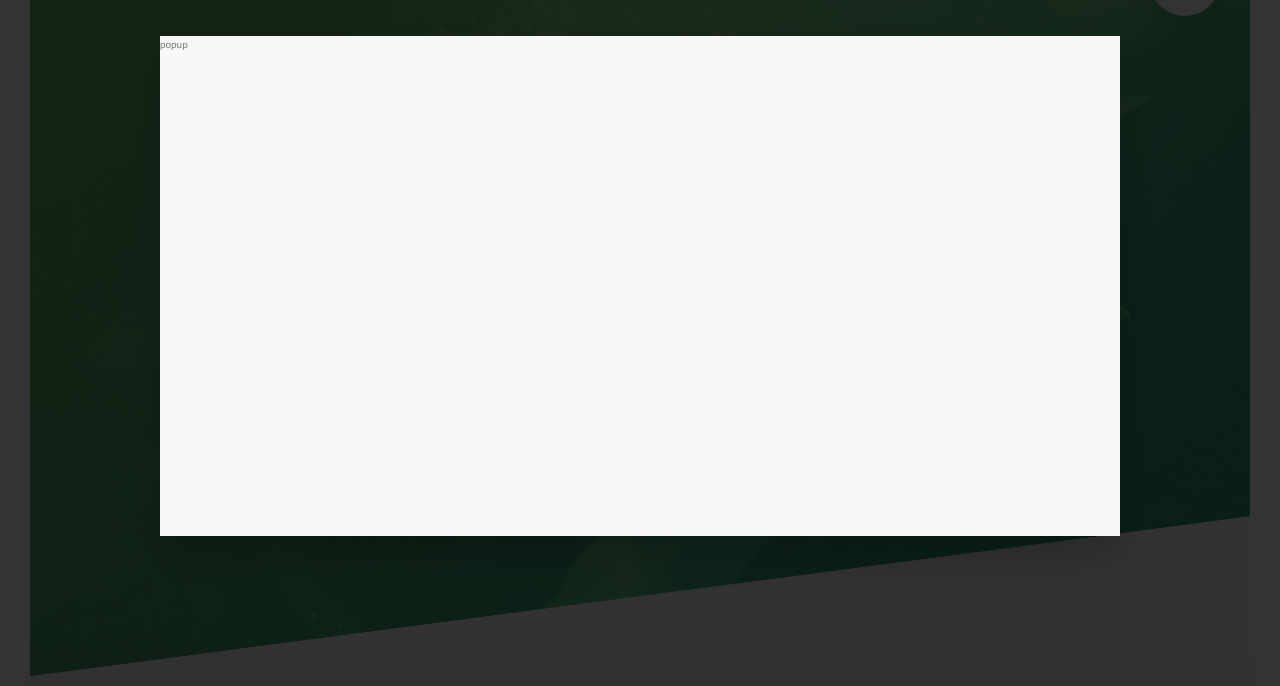
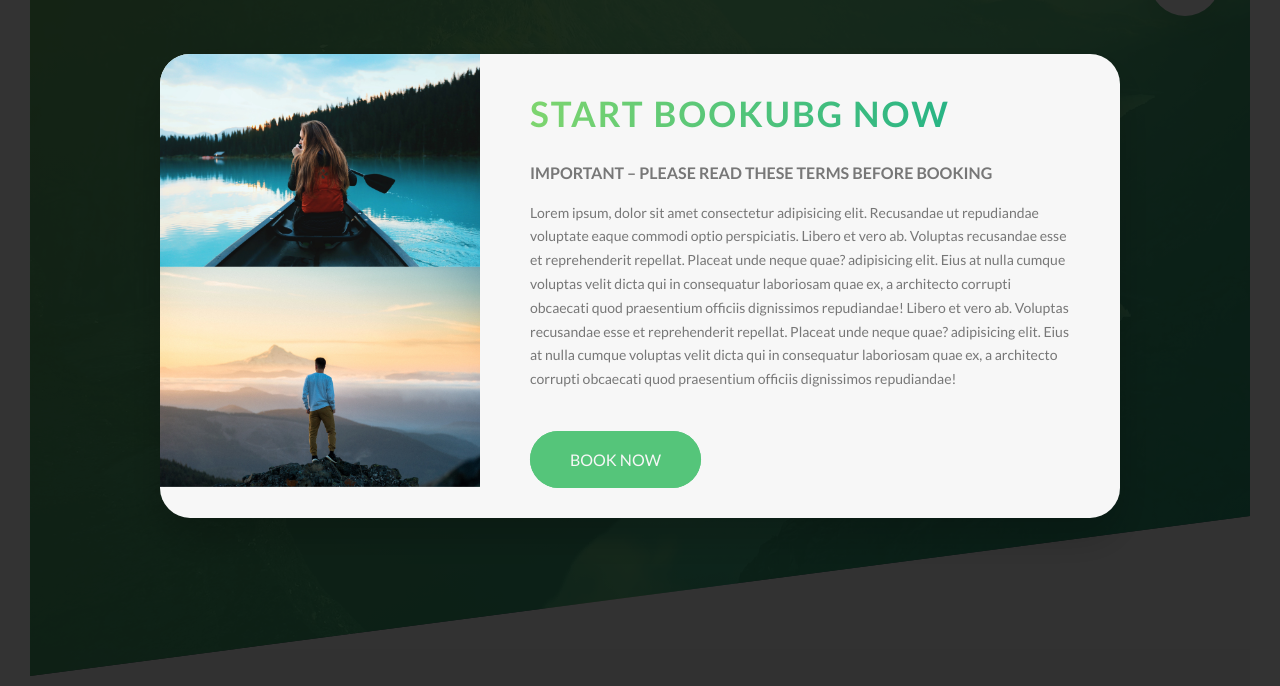
Before and after one commit to uxlinh/natours, a website: page index.html in a window 1280 px wide. Shown: the part 114-800 px from the top of the page. Drawn offline with Linux system fonts and the light colour scheme.

Commit message:
Added lorem ipsum text

```diff
--- a/index.html
+++ b/index.html
@@ -380,7 +380,20 @@
 
     <div class="popup">
         <div class="popup__content">
-            popup
+            <div class="popup__left">
+                <img src="./img/nat-8.jpg" alt="Tour photo" class="popup__img">
+                <img src="./img/nat-9.jpg" alt="Tour photo" class="popup__img">
+            </div>
+
+            <div class="popup__right">
+                <h2 class="heading-secondary u-margin-bottom-small">Start Bookubg now</h2>
+                <h3 class="heading-tertiary u-margin-bottom-small ">Important &ndash; Please read these terms before booking</h3>
+                <p class="popup__text">
+                    Lorem ipsum, dolor sit amet consectetur adipisicing elit. Recusandae ut repudiandae voluptate eaque commodi optio perspiciatis. Libero et vero ab. Voluptas recusandae esse et reprehenderit repellat. Placeat unde neque quae? adipisicing elit. Eius at nulla cumque voluptas velit dicta qui in consequatur laboriosam quae ex, a architecto corrupti obcaecati quod praesentium officiis dignissimos repudiandae!
+                    Libero et vero ab. Voluptas recusandae esse et reprehenderit repellat. Placeat unde neque quae? adipisicing elit. Eius at nulla cumque voluptas velit dicta qui in consequatur laboriosam quae ex, a architecto corrupti obcaecati quod praesentium officiis dignissimos repudiandae!
+                </p>
+                <a href="#" class="btn btn--green">Book now</a>
+            </div>
         </div>
     </div>
 </body>
--- a/sass/components/_popup.scss
+++ b/sass/components/_popup.scss
@@ -10,8 +10,36 @@
     &__content{
         @include absCenter;
         width: 75%;
-        height: 50rem;
         background-color: $color-white;
         box-shadow: 0 2rem 4rem rgba($color-black, .2);
+        border-radius: .3rem;
+        display: table;
+        overflow: hidden;
+    }
+
+    &__left {
+        width: 33.3333%;
+        display: table-cell;
+    }
+
+    &__right {
+        width: 66.66667%;
+        display: table-cell;
+        vertical-align: middle;
+        padding: 3rem 5rem;
+    }
+
+    &__img {
+        display: block;
+        width: 100%;
+    }
+
+    &__text {
+        font-size: 1.4rem;
+        margin-bottom: 4rem;
+
+        column-count: 2;
+        column-gap: 4rem; //1em = 14px
+        column-rule: 1px solid $color-light-grey-2;
     }
 }
```
Also changed, not shown: css/style.css.
